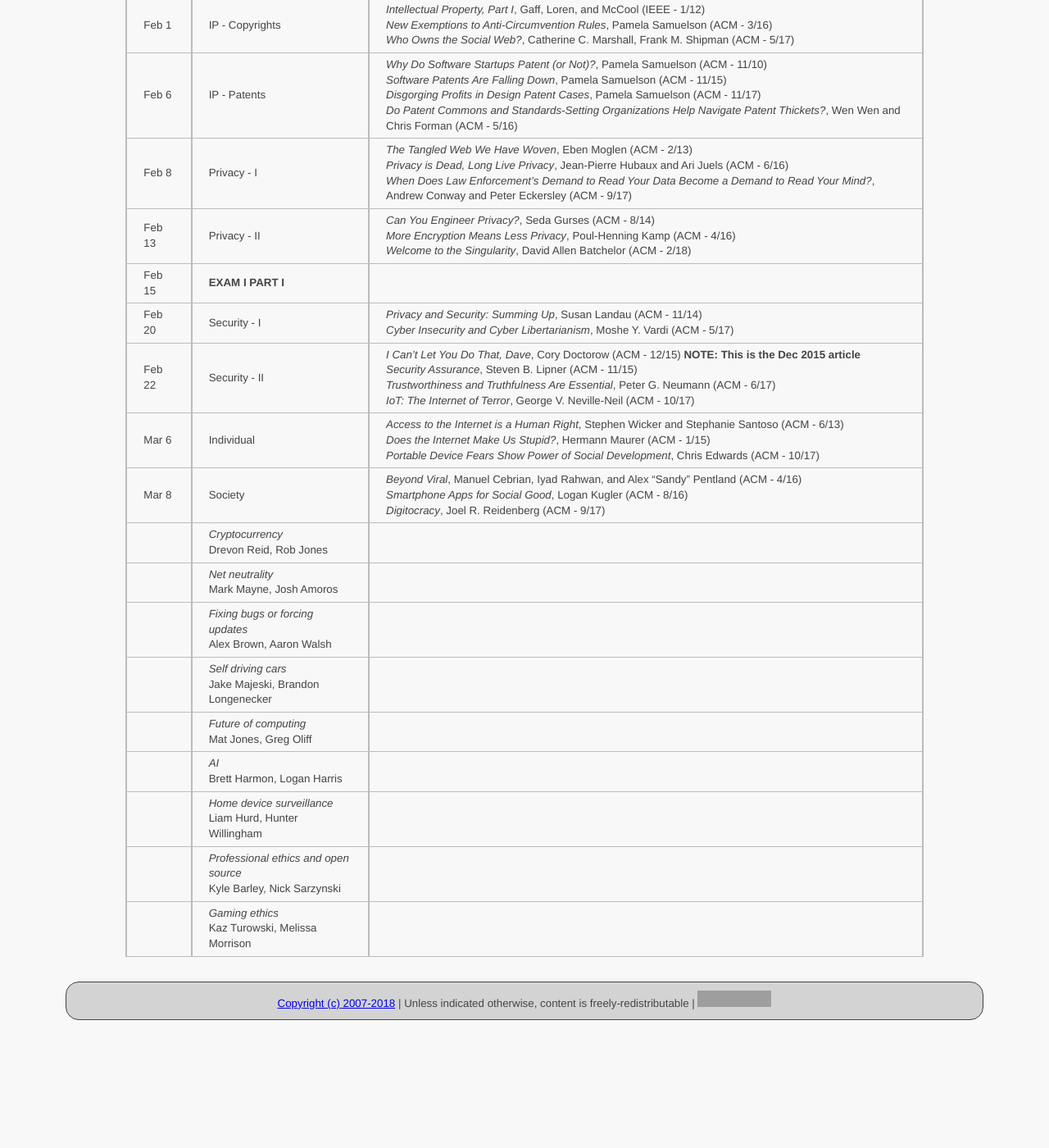
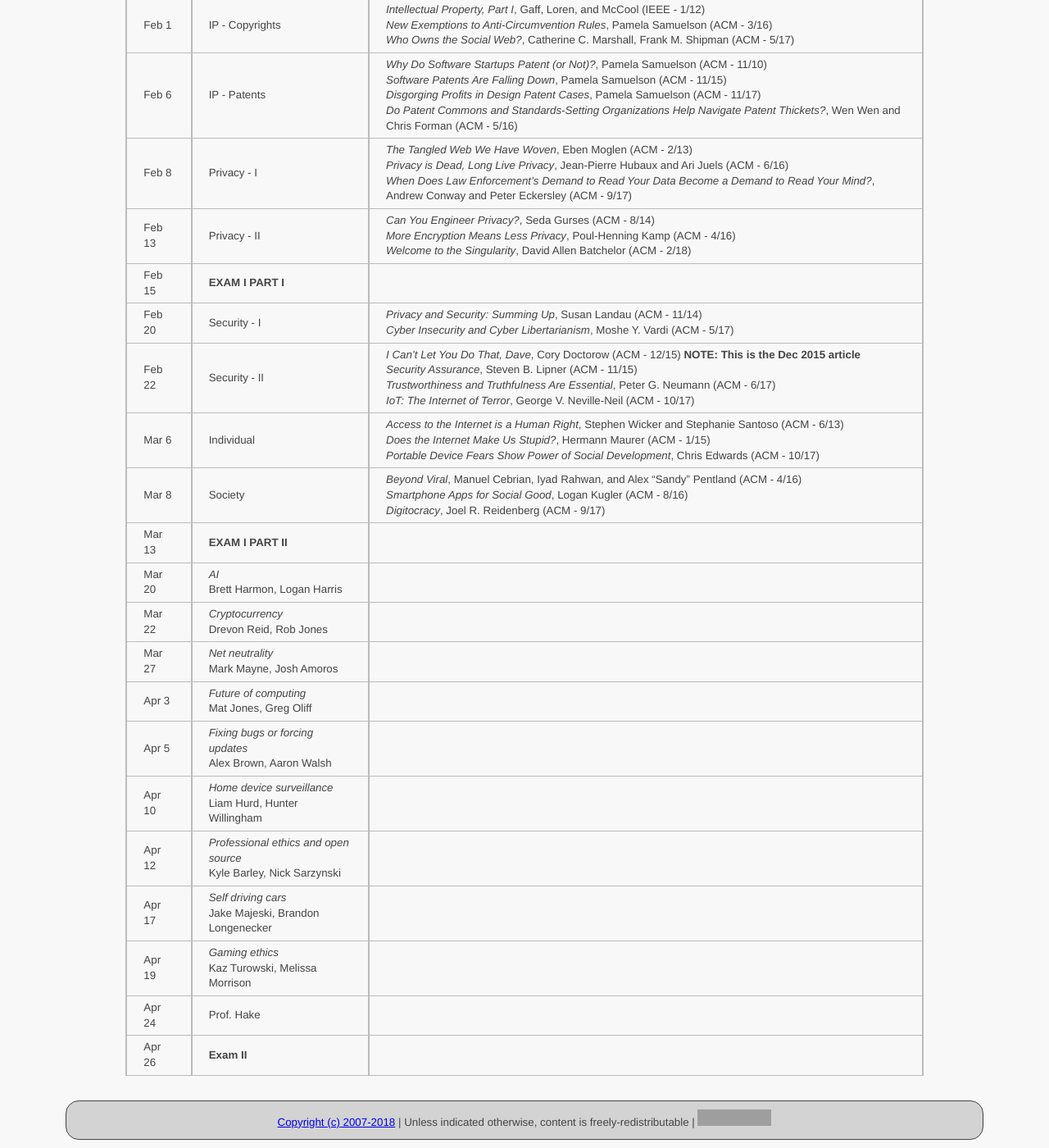
Before and after one commit to ycpcs/cs456-spring2018, a Jekyll site: the page built from schedule/index.md, in a window 1280 px wide and 1400 px high, scrolled down 483 px. Shown: the whole window at 82% size. Built offline with Jekyll 4.4.1, drawn with Linux system fonts in a browser that asks for light colours; before the commit the page ends 1737 px from its top, so only the background shows below that; grey boxes are pictures that could not be loaded.

Commit message:
update schedule
update schedule

```diff
--- a/schedule/index.md
+++ b/schedule/index.md
@@ -26,16 +26,18 @@ All reading materials can be accessed via [Schmidt Library](http://library.ycp.e
 > Feb 22  | Security - II       | *I Can't Let You Do That, Dave*, Cory Doctorow (ACM - 12/15) **NOTE: This is the Dec 2015 article** <br /> *Security Assurance*, Steven B. Lipner (ACM - 11/15) <br /> *Trustworthiness and Truthfulness Are Essential*, Peter G. Neumann (ACM - 6/17) <br /> *IoT: The Internet of Terror*, George V. Neville-Neil (ACM - 10/17)|
 > Mar 6   | Individual          | *Access to the Internet is a Human Right*, Stephen Wicker and Stephanie Santoso (ACM - 6/13) <br /> *Does the Internet Make Us Stupid?*, Hermann Maurer (ACM - 1/15)  <br /> *Portable Device Fears Show Power of Social Development*, Chris Edwards (ACM - 10/17) |
 > Mar 8   | Society             | *Beyond Viral*, Manuel Cebrian, Iyad Rahwan, and Alex "Sandy" Pentland (ACM - 4/16) <br /> *Smartphone Apps for Social Good*, Logan Kugler (ACM - 8/16)  <br /> *Digitocracy*, Joel R. Reidenberg (ACM - 9/17) |
->         | *Cryptocurrency* <br /> Drevon Reid, Rob Jones | |
->         | *Net neutrality* <br /> Mark Mayne, Josh Amoros | |
->         | *Fixing bugs or forcing updates* <br /> Alex Brown, Aaron Walsh | |
->         | *Self driving cars* <br /> Jake Majeski, Brandon Longenecker | |
->         | *Future of computing* <br /> Mat Jones, Greg Oliff | |
->         | *AI* <br /> Brett Harmon, Logan Harris | |
->         | *Home device surveillance* <br /> Liam Hurd, Hunter Willingham | |
->         | *Professional ethics and open source* <br /> Kyle Barley, Nick Sarzynski | |
->         | *Gaming ethics* <br /> Kaz Turowski, Melissa Morrison | |
-
+> Mar 13  | **EXAM I PART II**  | |
+> Mar 20  | *AI* <br /> Brett Harmon, Logan Harris | |
+> Mar 22  | *Cryptocurrency* <br /> Drevon Reid, Rob Jones | |
+> Mar 27  | *Net neutrality* <br /> Mark Mayne, Josh Amoros | |
+> Apr 3   | *Future of computing* <br /> Mat Jones, Greg Oliff | |
+> Apr 5   | *Fixing bugs or forcing updates* <br /> Alex Brown, Aaron Walsh | |
+> Apr 10  | *Home device surveillance* <br /> Liam Hurd, Hunter Willingham | |
+> Apr 12  | *Professional ethics and open source* <br /> Kyle Barley, Nick Sarzynski | |
+> Apr 17  | *Self driving cars* <br /> Jake Majeski, Brandon Longenecker | |
+> Apr 19  | *Gaming ethics* <br /> Kaz Turowski, Melissa Morrison | |
+> Apr 24  | Prof. Hake | |
+> Apr 26  | **Exam II** | |
 
 
 
```
Also changed, not shown: index.md (+5 -0 lines).
